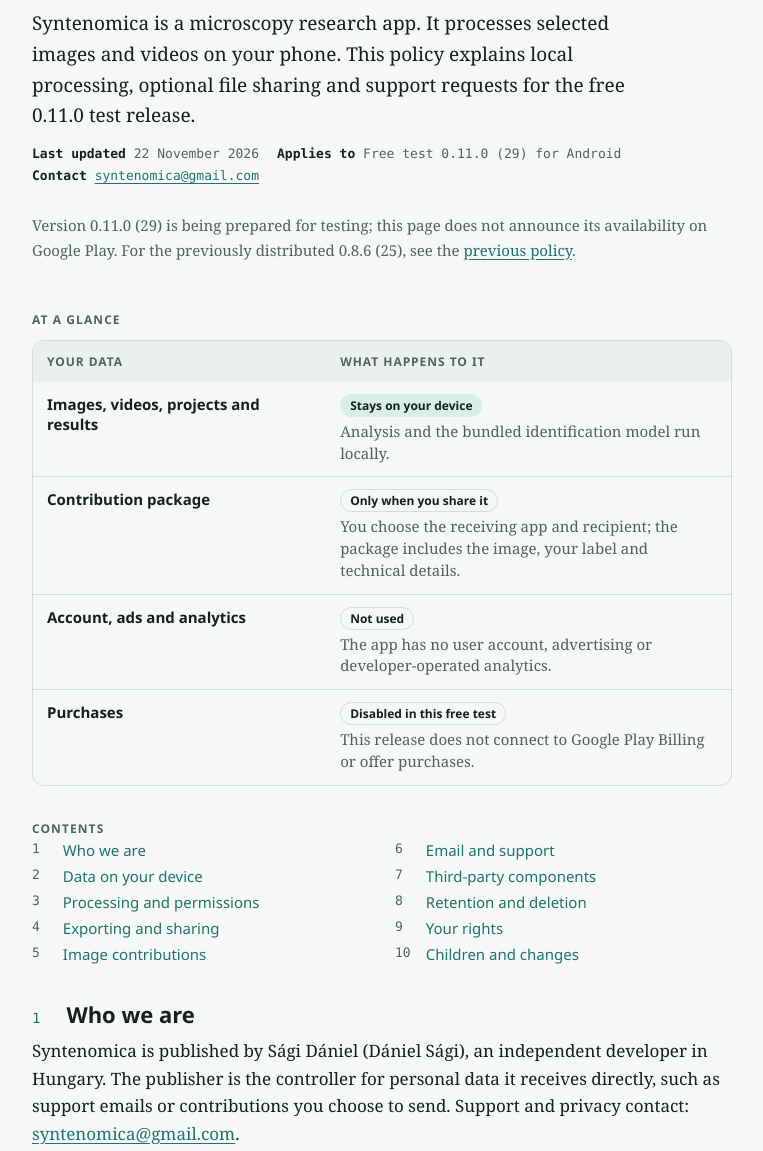
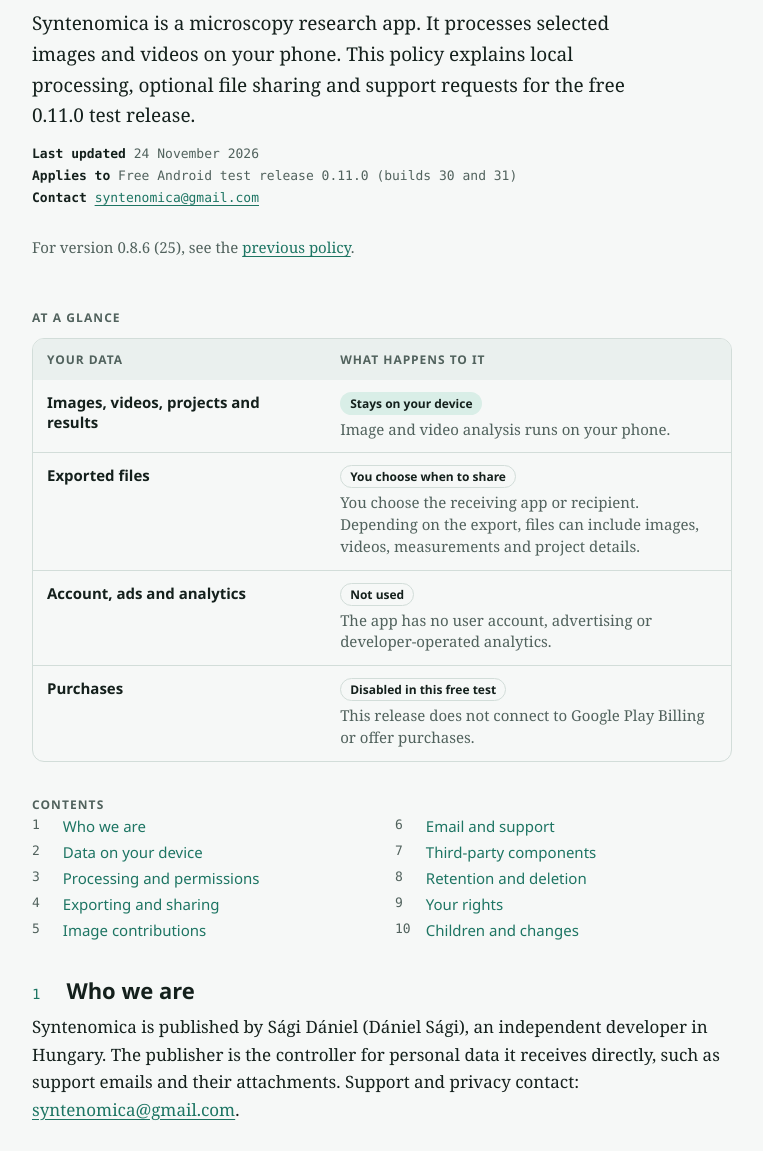
Before and after one commit to Syntenomica/syntenomica.github.io, a plain HTML site: page privacy/index.html in a window 1280 px wide. Shown: the part 146-1297 px from the top of the page, without its empty margins (258-1021 px from the left). Drawn offline with Linux system fonts and the light colour scheme.

Commit message:
Align privacy summary with free Play builds 30 and 31

```diff
--- a/privacy/index.html
+++ b/privacy/index.html
@@ -21,29 +21,29 @@
   <div class="brand"><svg width="38" height="38" viewBox="0 0 40 40" aria-hidden="true"><circle cx="20" cy="20" r="18" fill="none" stroke="currentColor" stroke-width="1.5"/><circle cx="20" cy="20" r="11" fill="none" stroke="currentColor" stroke-width="1" opacity=".55"/><path d="M20 6v6M20 28v6M6 20h6M28 20h6" stroke="currentColor" stroke-width="1.5" stroke-linecap="round"/><circle cx="20" cy="20" r="1.6" fill="currentColor"/></svg><span>Syntenomica for Android · com.syntenomica.trace</span></div>
   <h1>Syntenomica Privacy Policy</h1>
   <p class="lede">Syntenomica is a microscopy research app. It processes selected images and videos on your phone. This policy explains local processing, optional file sharing and support requests for the free 0.11.0 test release.</p>
-  <ul class="meta"><li><b>Last updated</b> <time datetime="2026-11-22">22 November 2026</time></li><li><b>Applies to</b> Free test 0.11.0 (29) for Android</li><li><b>Contact</b> <a href="mailto:syntenomica@gmail.com">syntenomica@gmail.com</a></li></ul>
-  <p class="note">Version 0.11.0 (29) is being prepared for testing; this page does not announce its availability on Google Play. For the previously distributed 0.8.6 (25), see the <a href="0.8.6.html">previous policy</a>.</p>
+  <ul class="meta"><li><b>Last updated</b> <time datetime="2026-11-24">24 November 2026</time></li><li><b>Applies to</b> Free Android test release 0.11.0 (builds 30 and 31)</li><li><b>Contact</b> <a href="mailto:syntenomica@gmail.com">syntenomica@gmail.com</a></li></ul>
+  <p class="note">For version 0.8.6 (25), see the <a href="0.8.6.html">previous policy</a>.</p>
 </header>
 <section class="glance" aria-labelledby="glance-title"><h2 class="label" id="glance-title">At a glance</h2><div class="table-wrap"><table><thead><tr><th scope="col">Your data</th><th scope="col">What happens to it</th></tr></thead><tbody>
-<tr><th scope="row">Images, videos, projects and results</th><td><span class="chip local">Stays on your device</span><p>Analysis and the bundled identification model run locally.</p></td></tr>
-<tr><th scope="row">Contribution package</th><td><span class="chip">Only when you share it</span><p>You choose the receiving app and recipient; the package includes the image, your label and technical details.</p></td></tr>
+<tr><th scope="row">Images, videos, projects and results</th><td><span class="chip local">Stays on your device</span><p>Image and video analysis runs on your phone.</p></td></tr>
+<tr><th scope="row">Exported files</th><td><span class="chip">You choose when to share</span><p>You choose the receiving app or recipient. Depending on the export, files can include images, videos, measurements and project details.</p></td></tr>
 <tr><th scope="row">Account, ads and analytics</th><td><span class="chip">Not used</span><p>The app has no user account, advertising or developer-operated analytics.</p></td></tr>
 <tr><th scope="row">Purchases</th><td><span class="chip">Disabled in this free test</span><p>This release does not connect to Google Play Billing or offer purchases.</p></td></tr>
 </tbody></table></div></section>
 <nav aria-labelledby="contents-title"><h2 class="label" id="contents-title">Contents</h2><ol><li><span>1</span><a href="#who">Who we are</a></li><li><span>2</span><a href="#local">Data on your device</a></li><li><span>3</span><a href="#processing">Processing and permissions</a></li><li><span>4</span><a href="#sharing">Exporting and sharing</a></li><li><span>5</span><a href="#contributions">Image contributions</a></li><li><span>6</span><a href="#email">Email and support</a></li><li><span>7</span><a href="#components">Third-party components</a></li><li><span>8</span><a href="#retention">Retention and deletion</a></li><li><span>9</span><a href="#rights">Your rights</a></li><li><span>10</span><a href="#children">Children and changes</a></li></ol></nav>
 <main>
-<section id="who"><h2><span class="num">1</span>Who we are</h2><p>Syntenomica is published by Sági Dániel (Dániel Sági), an independent developer in Hungary. The publisher is the controller for personal data it receives directly, such as support emails or contributions you choose to send. Support and privacy contact: <a href="mailto:syntenomica@gmail.com">syntenomica@gmail.com</a>.</p></section>
-<section id="local"><h2><span class="num">2</span>Data on your device</h2><p>The app stores private copies of the microscope images and videos you select, projects, sample information, instrument and objective profiles, notes, calibration settings, file fingerprints, previews, and computed results in its private storage on your device. These may include focus composites, relief maps, measurements and identification results. The app does not automatically upload these files to a developer server.</p><p>Automatic Android backup and device-to-device transfer of the app's private data are disabled. Original recordings remain in the location from which you selected them.</p></section>
-<section id="processing"><h2><span class="num">3</span>Processing and permissions</h2><p>Image and video processing, focus stacking, relief computation and manual measurement run on your device. The 0.11.0 Play builds 30 and 31 excludes the experimental organism classifier and its model. You select files through Android’s system file picker. The app does not request camera, microphone, contacts or location permissions. Imports, analysis tools and STL export are free. Purchase APIs are not called.</p></section>
+<section id="who"><h2><span class="num">1</span>Who we are</h2><p>Syntenomica is published by Sági Dániel (Dániel Sági), an independent developer in Hungary. The publisher is the controller for personal data it receives directly, such as support emails and their attachments. Support and privacy contact: <a href="mailto:syntenomica@gmail.com">syntenomica@gmail.com</a>.</p></section>
+<section id="local"><h2><span class="num">2</span>Data on your device</h2><p>The app stores private copies of the microscope images and videos you select, projects, sample information, instrument and objective profiles, notes, calibration settings, file fingerprints, previews, and computed results in its private storage on your device. These may include focus composites, relief maps and measurements. The app does not automatically upload these files to a developer server.</p><p>Automatic Android backup and device-to-device transfer of the app's private data are disabled. Original recordings remain in the location from which you selected them.</p></section>
+<section id="processing"><h2><span class="num">3</span>Processing and permissions</h2><p>Image and video processing, focus stacking, relief computation and manual measurement run on your device. The 0.11.0 Play builds 30 and 31 exclude the experimental organism classifier and its model. You select files through Android’s system file picker. The app does not request camera, microphone, contacts or location permissions. Imports, analysis tools and STL export are free. Purchase APIs are not called.</p></section>
 <section id="sharing"><h2><span class="num">4</span>Exporting and sharing</h2><p>You start an export or share action and choose where it goes using Android's file picker or share sheet. Depending on the action, exported files can contain images or videos, project and sample information, calibration settings, measurements and processing metadata. The receiving app, service or person handles the copy under its own terms. Uninstalling Syntenomica does not delete copies you have exported or shared.</p><p>Temporary files created for sharing are kept in the app's private cache and are cleared by the app or Android over time.</p></section>
 <section id="contributions"><h2><span class="num">5</span>Image contributions</h2><p>The experimental identification and training-image contribution feature is unavailable in Play builds 30 and 31. Ordinary user-initiated exports and sharing remain available. Earlier preview builds may include the contribution feature; files already voluntarily sent to the publisher are handled under the policy applicable when they were sent.</p></section>
 <section id="email"><h2><span class="num">6</span>Email and support</h2><p>If you email us, we receive your email address, any name shown by your email service, and the message and attachments you choose to send. We use them to respond to your request. If you volunteer for a closed test, we use the contact and Google account email address you provide to arrange test access and communicate about your feedback. Do not post your Google account email publicly. Email is handled by Google's Gmail service under Google's terms. Avoid sending personal or sensitive research information unless it is needed for your request.</p></section>
 <section id="components"><h2><span class="num">7</span>Third-party components</h2><p>Purchases are disabled in this free test release. The app does not initialize its Google Play Billing client, query prices or purchases, start a purchase flow, or acknowledge purchases.</p><p>The ONNX Runtime library remains packaged but the classifier is disabled and no model is bundled. Its telemetry initializer is removed. FFmpegKit decodes videos locally. Syntenomica uses FFmpegKit and FFmpeg libraries under LGPL version 3 or later. Their unmodified upstream source archives and build scripts are available in the <a href="https://github.com/Syntenomica/syntenomica.github.io/releases/tag/third-party-sources-0.11.0-30">third-party source distribution</a>; the <a href="https://www.gnu.org/licenses/lgpl-3.0.html">LGPL license</a> applies to those components. Syntenomica has no publisher-operated analytics or advertising service. Google Play distribution is subject to <a href="https://policies.google.com/privacy">Google’s Privacy Policy</a>.</p></section>
-<section id="retention"><h2><span class="num">8</span>Retention and deletion</h2><p>Local app data remains on your device until you delete it in the app, clear the app's data in Android settings, or uninstall the app. You must delete original files and exported or shared copies separately from their own locations.</p><p>If you choose to send an image contribution or email, the copy you send is retained in the receiving service or mailbox. A contribution may be used in model development under the CC BY 4.0 licence. Uninstalling the app does not remove information already sent to another person or service.</p></section>
+<section id="retention"><h2><span class="num">8</span>Retention and deletion</h2><p>Local app data remains on your device until you delete it in the app, clear the app's data in Android settings, or uninstall the app. You must delete original files and exported or shared copies separately from their own locations.</p><p>If you email the publisher, your message and any attachments are retained in the receiving mailbox. For training images sent voluntarily from earlier preview builds, see <a href="#contributions">Image contributions</a>. Uninstalling the app does not remove information already sent to another person or service.</p></section>
 <section id="rights"><h2><span class="num">9</span>Your rights</h2><p>Where we handle personal data about you, you may contact us to request access, correction, deletion, restriction or portability, or to object to processing, under applicable data-protection law. We cannot access or delete data that exists only in your device storage. You may also complain to the Hungarian National Authority for Data Protection and Freedom of Information (NAIH) or your local supervisory authority.</p></section>
 <section id="children"><h2><span class="num">10</span>Children and changes</h2><p>Syntenomica is intended for adult researchers and enthusiasts and is not directed at children. We update this page if the app's data practices change. The privacy policy and Google Play Data safety declaration must reflect the data practices of the version being distributed.</p></section>
 </main>
-<footer><span>Syntenomica Privacy Policy · 22 November 2026</span><a href="mailto:syntenomica@gmail.com">syntenomica@gmail.com</a><a href="https://github.com/Syntenomica">github.com</a></footer>
+<footer><span>Syntenomica Privacy Policy · 24 November 2026</span><a href="mailto:syntenomica@gmail.com">syntenomica@gmail.com</a><a href="https://github.com/Syntenomica">github.com</a></footer>
 </div>
 </body>
 </html>
```
